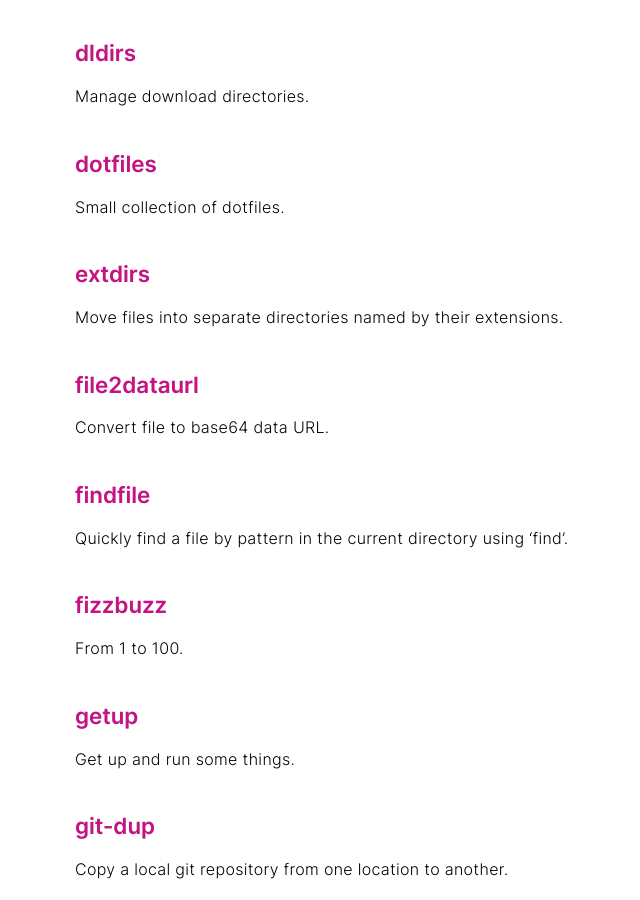
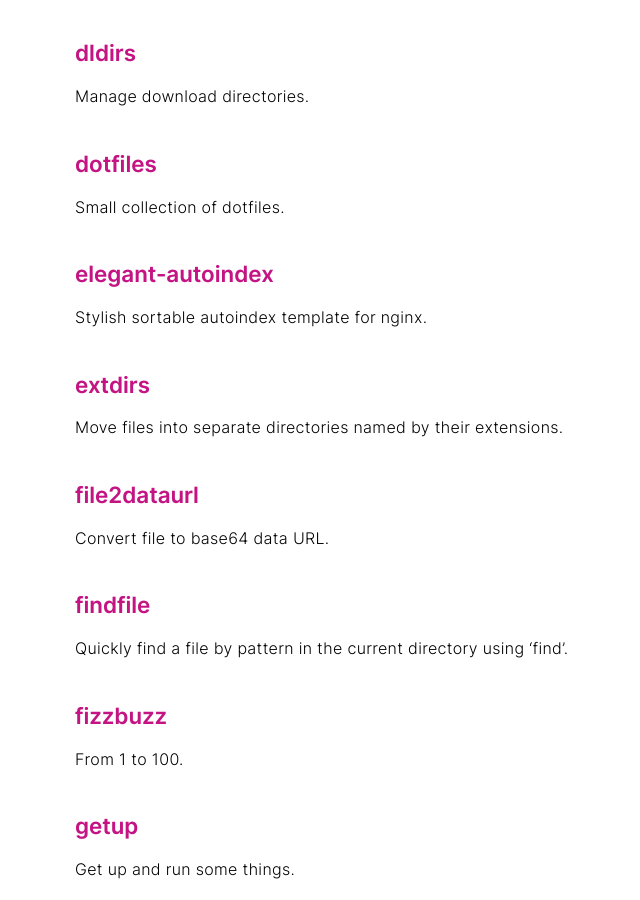
Before and after one commit to remino/remino.github.io, a Jekyll site: the page built from index.md, in a window 1280 px wide and 900 px high, scrolled down 537 px. Shown: the whole window, without its empty margins (285-925 px from the left). Built offline with Jekyll 4.4.1, drawn with Linux system fonts in a browser that asks for light colours.

Commit message:
Add elegant-autoindex repo

```diff
--- a/_data/repos.json
+++ b/_data/repos.json
@@ -22,6 +22,12 @@
 		"homepageUrl": "",
 		"name": "dotfiles",
 		"url": "https://github.com/remino/dotfiles"
+	},
+	{
+		"description": "Stylish sortable autoindex template for nginx",
+		"homepageUrl": "https://remino.github.io/elegant-autoindex/",
+		"name": "elegant-autoindex",
+		"url": "https://github.com/remino/elegant-autoindex"
 	},
 	{
 		"description": "Move files into separate directories named by their extensions",
```
